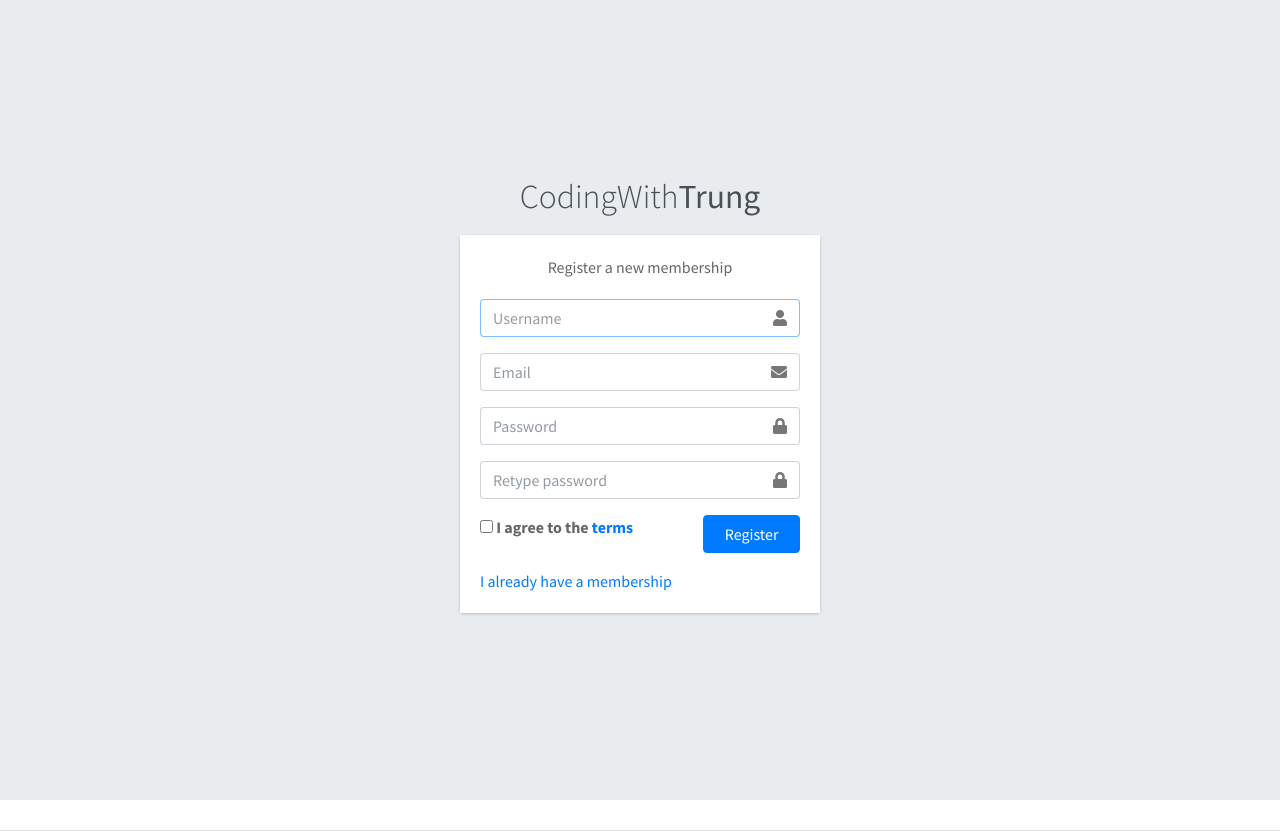
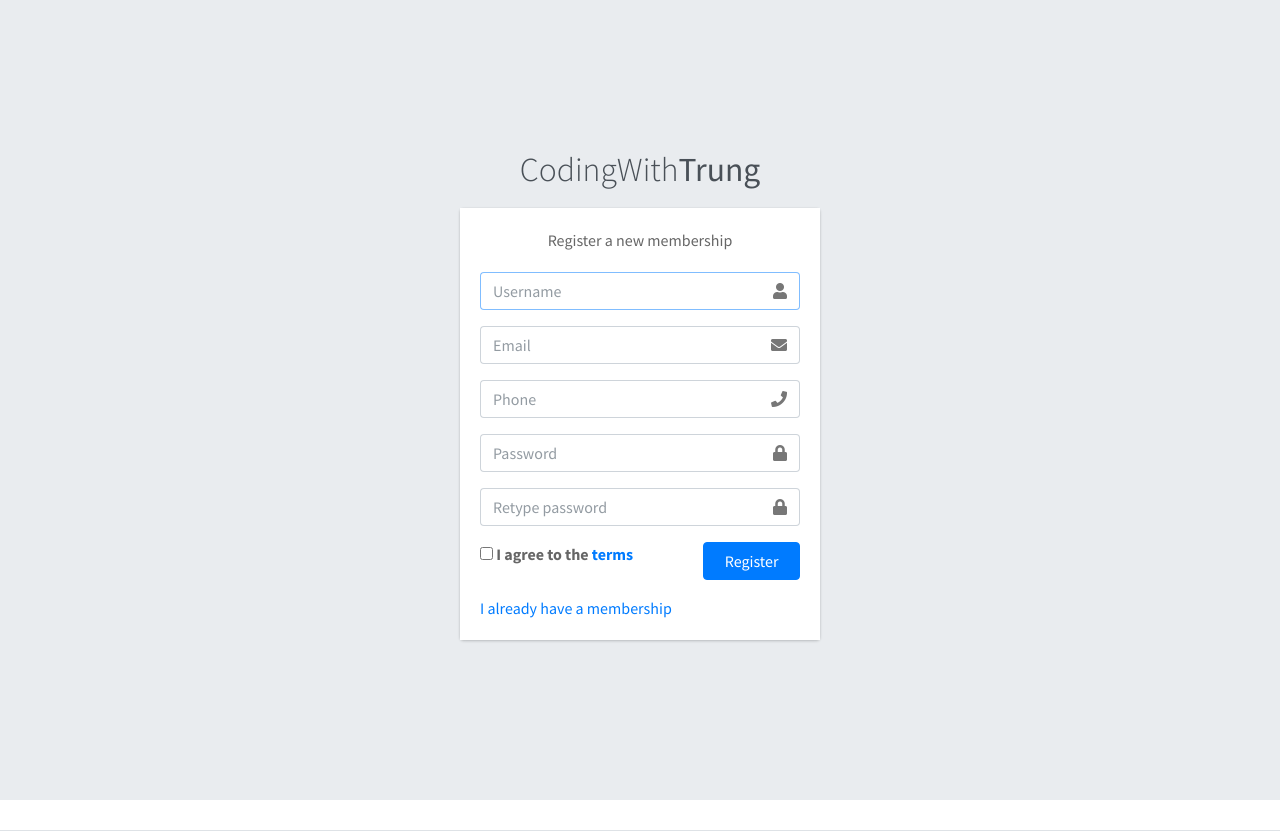
Before and after one commit to trungnv92/codingwithtrung, a Django app: page /register/ in a window 1280 px wide. Shown: the part 57-897 px from the top of the page. Run offline with Django 3.2, Linux system fonts and the light colour scheme; some libraries are stand-ins or nearby versions.

Commit message:
edit account model

```diff
--- a/account/admin.py
+++ b/account/admin.py
@@ -3,8 +3,8 @@ from django.contrib.auth.admin import UserAdmin
 from .models import Account
 
 class AccountAdmin(UserAdmin):
-    list_display = ['email', 'username', 'date_joined', 'last_login', 'is_admin', 'is_staff']
-    search_fields = ['email', 'username']
+    list_display = ['phone','email', 'username', 'date_joined', 'last_login', 'is_admin', 'is_staff']
+    search_fields = ['phone','email', 'username']
     readonly_fields = ['date_joined', 'last_login']
 
     filter_horizontal = ()
--- a/account/forms.py
+++ b/account/forms.py
@@ -2,33 +2,45 @@ from django import forms
 from django.contrib.auth.forms import UserCreationForm
 from django.contrib.auth import authenticate
 from .models import Account
+from django.core.validators import RegexValidator
 
 class RegistrationAccountForm(UserCreationForm):
     email = forms.EmailField(max_length=60, help_text='Bạn phải nhập địa chỉ email đúng định dạng')
     class Meta:
         model = Account
-        fields = ("email", "username", "password1", "password2")
+        fields = ("email", "phone","username", "password1", "password2")
 
 
 class AccountAuthenticationForm(forms.ModelForm):
     password = forms.CharField(label='password', widget=forms.PasswordInput)
     class Meta:
         model = Account
-        fields = ("email", "password")
+        #fields = ("email", "password")
+        fields = ("phone", "password")
 
 
     def clean(self):
-        email = self.cleaned_data['email']
+        #email = self.cleaned_data['email']
+        phone = self.cleaned_data['phone']
         password = self.cleaned_data['password']
 
-        if not authenticate(email=email, password=password):
-            raise forms.ValidationError("email or password wrong!!!")
+        if not authenticate(phone=phone, password=password):
+            raise forms.ValidationError("phone or password wrong!!!")
 
 
 class AccountUpdateForm(forms.ModelForm):
     class Meta:
         model = Account
-        fields = ("email", "username")
+        fields = ("phone","email", "username")
+
+    def clean_phone(self):
+        if self.is_valid():
+            phone = self.cleaned_data['phone']
+            try:
+                account = Account.objects.exclude(pk=self.instance.pk).get(phone=phone)
+            except Account.DoesNotExist:
+                return email
+            raise forms.ValidationError('Email %s is already in use.', email)
 
     def clean_email(self):
         if self.is_valid():
--- a/account/models.py
+++ b/account/models.py
@@ -4,9 +4,12 @@ from django.conf import settings
 from django.db.models.signals import post_save
 from django.dispatch import receiver
 from rest_framework.authtoken.models import Token
+from django.core.validators import RegexValidator
 
 class MyAccountManager(BaseUserManager):#extends BaseUserManager
-    def create_user(self, email, username, password=None):
+    def create_user(self, phone, email, username, password=None, is_staff=False, is_active=True, is_admin=False):
+        if not phone:
+            raise ValueError("Users must have a phone number")
         if not email:
             raise ValueError("Users must have an email address")
         if not username:
@@ -15,24 +18,43 @@ class MyAccountManager(BaseUserManager):#extends BaseUserManager
         user = self.model(
             email = self.normalize_email(email),
             username = username,
+            phone = phone
         )
         user.set_password(password)
+        user.is_staff = is_staff
+        user.is_admin = is_admin
+        user.is_active = is_active
         user.save(using=self._db)
         return user
-    def create_superuser(self, email, username, password):
+
+    def create_staffuser(self, phone, email, username, password):
         user = self.create_user(
             email = self.normalize_email(email),
             username = username,
             password = password,
+            phone = phone,
+            is_staff = True,
         )
-        user.is_admin = True
-        user.is_staff = True
+        user.is_superuser =False
+        user.save(using=self._db)
+        return user
+
+    def create_superuser(self, phone, email, username, password):
+        user = self.create_user(
+            email = self.normalize_email(email),
+            username = username,
+            password = password,
+            phone = phone,
+            is_admin = True,
+            is_staff = True,
+        )
         user.is_superuser =True
-
         user.save(using=self._db)
         return user
 
 class Account(AbstractBaseUser): # extends AbstractBaseUser
+    phone_regex = RegexValidator(regex=r'^\d{8,10}$', message="phone number must be entered in the format: +84999999. Up to 14 digits allowed.")
+    phone = models.CharField(validators=[phone_regex], max_length=11, unique=True)
     email = models.EmailField(verbose_name="email", max_length=254, unique=True)
     username = models.CharField(verbose_name="username", max_length=50, unique=True)
     full_name = models.CharField(verbose_name="full name", max_length=100)
@@ -44,14 +66,16 @@ class Account(AbstractBaseUser): # extends AbstractBaseUser
     is_staff = models.BooleanField(default=False)
     is_active = models.BooleanField(default=True)
     is_superuser = models.BooleanField(default=False)
+    first_login = models.BooleanField(default=False)
 
-    USERNAME_FIELD = 'email'
-    REQUIRED_FIELDS = ['username']
+
+    USERNAME_FIELD = 'phone'
+    REQUIRED_FIELDS = ['email','username']
 
     objects = MyAccountManager()
 
     def __str__(self):
-        return self.email
+        return self.username
 
     # For checking permissions. to keep it simple all admin have ALL permissons
     def has_perm(self, perm, obj=None):
--- a/account/templates/account/login.html
+++ b/account/templates/account/login.html
@@ -33,10 +33,10 @@
       <form method="post">
         {% csrf_token %}
         <div class="input-group mb-3">
-            <input type="email" class="form-control" placeholder="Email" name="email" required autofocus>
+            <input type="text" class="form-control" placeholder="Phone" name="phone" required autofocus>
             <div class="input-group-append">
               <div class="input-group-text">
-                <span class="fas fa-envelope"></span>
+                <span class="fas fa-phone"></span>
               </div>
             </div>
           </div>
--- a/account/templates/account/register.html
+++ b/account/templates/account/register.html
@@ -27,6 +27,14 @@
           <div class="input-group-append">
             <div class="input-group-text">
               <span class="fas fa-envelope"></span>
+            </div>
+          </div>
+        </div>
+        <div class="input-group mb-3">
+          <input type="text" class="form-control" placeholder="Phone" name="phone" required>
+          <div class="input-group-append">
+            <div class="input-group-text">
+              <span class="fas fa-phone"></span>
             </div>
           </div>
         </div>
--- a/account/views.py
+++ b/account/views.py
@@ -8,11 +8,11 @@ def registration_view(request):
     if request.POST:
         form = RegistrationAccountForm(request.POST)
         if form.is_valid():
-            form.save()
+            account = form.save()
             email = form.cleaned_data.get('email')
             raw_password = form.cleaned_data.get('password1')
-            account = authenticate(email=email, password=raw_password)
-            login(request, account)
+            #account = authenticate(email=email, password=raw_password)
+            login(request, account, backend='django.contrib.auth.backends.ModelBackend')
 
             return redirect('home')
         else:
@@ -30,9 +30,11 @@ def login_view(request):
     if request.POST:
         form =  AccountAuthenticationForm(request.POST)
         if form.is_valid():
-            email = request.POST['email']
+            #email = request.POST['email']
+            phone = request.POST['phone']
             password = request.POST['password']
-            account = authenticate(email=email, password=password)
+            #account = authenticate(email=email, password=password)
+            account = authenticate(phone=phone, password=password)
             if account:
                 login(request, account)
                 return redirect('home')
```
Also changed, not shown: account/migrations/0001_initial.py, account/migrations/0002_auto_20200413_1544.py (deleted), db.sqlite3.
